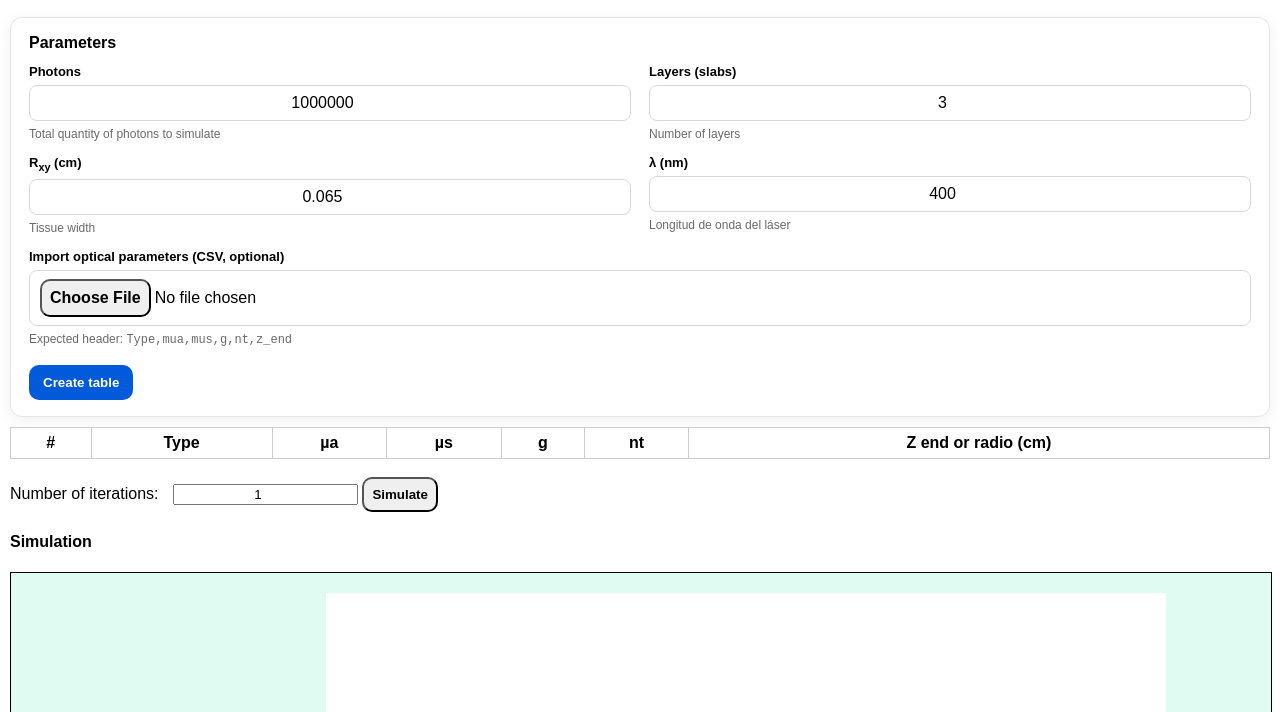
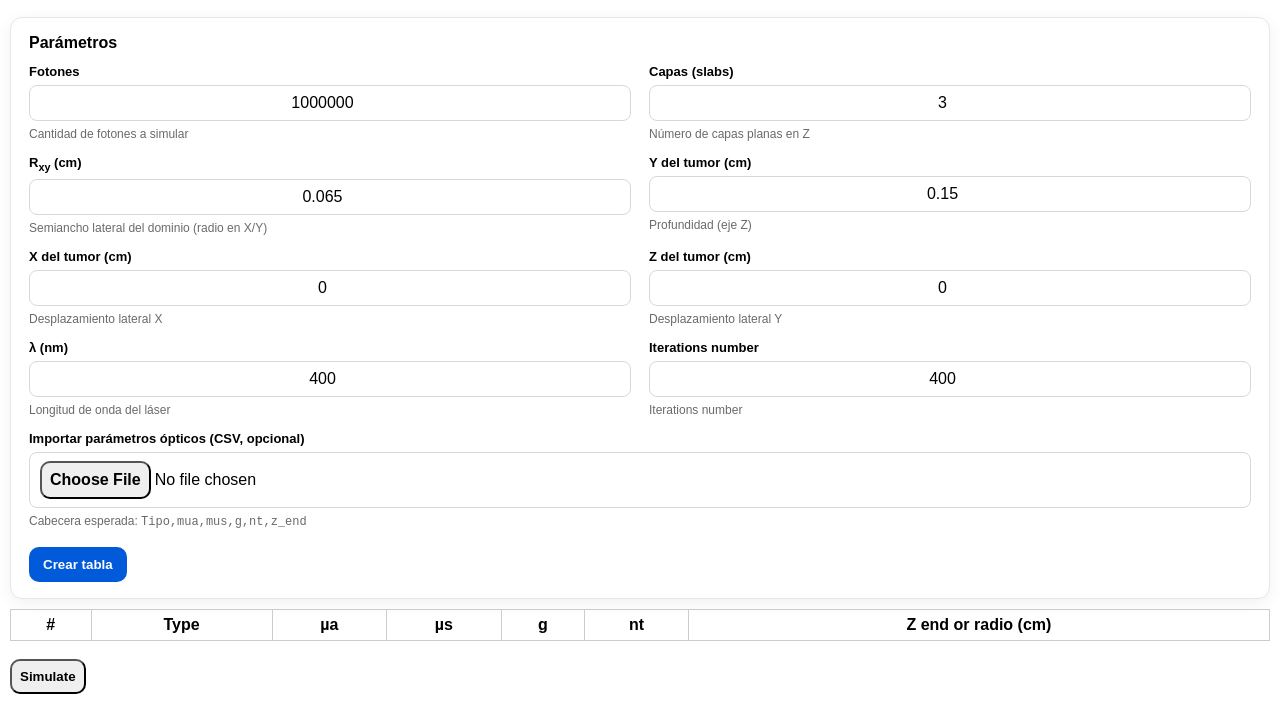
Before and after one commit to EuardoGracidas/MonteCarlo, a website: page index.html in a window 1280 px wide. Shown: the part 65-777 px from the top of the page. Drawn offline with Linux system fonts and the light colour scheme.

Commit message:
new version

```diff
--- a/index.html
+++ b/index.html
@@ -10,27 +10,46 @@
 
 
     <section class="panel">
-  <h3>Parameters</h3>
+  <h3>Parámetros</h3>
 
   <div class="form-grid">
     <!-- Simulación -->
     <div class="field">
-      <label for="Nphotons">Photons</label>
+      <label for="Nphotons">Fotones</label>
       <input id="Nphotons" type="number" value="1000000" min="1" step="1">
-      <small>Total quantity of photons to simulate</small>
+      <small>Cantidad de fotones a simular</small>
     </div>
 
     <div class="field">
-      <label for="NC">Layers (slabs)</label>
+      <label for="NC">Capas (slabs)</label>
       <input id="NC" type="number" value="3" min="1" step="1">
-      <small>Number of layers</small>
+      <small>Número de capas planas en Z</small>
     </div>
 
     <!-- Dominio -->
     <div class="field">
       <label for="Rxy">R<sub>xy</sub> (cm)</label>
       <input id="Rxy" type="number" value="0.065" step="0.0001" min="0">
-      <small>Tissue width</small>
+      <small>Semiancho lateral del dominio (radio en X/Y)</small>
+    </div>
+
+    <!-- Tumor (centro) -->
+    <div class="field">
+      <label for="theight">Y del tumor (cm)</label>
+      <input id="theight" type="number" value="0.15" min="0" step="any">
+      <small>Profundidad (eje Z)</small>
+    </div>
+
+    <div class="field">
+      <label for="tumorX">X del tumor (cm)</label>
+      <input id="tumorX" type="number" value="0" step="any">
+      <small>Desplazamiento lateral X</small>
+    </div>
+
+    <div class="field">
+      <label for="tumorY">Z del tumor (cm)</label>
+      <input id="tumorY" type="number" value="0" step="any">
+      <small>Desplazamiento lateral Y</small>
     </div>
 
     <!-- Fuente -->
@@ -40,15 +59,21 @@
       <small>Longitud de onda del láser</small>
     </div>
 
+    <div class="field">
+      <label for="Nit">Iterations number</label>
+      <input id="Nit" type="number" value="400" min="1" step="1">
+      <small>Iterations number</small>
+    </div>
+
     <!-- Acciones / Archivo -->
     <div class="field span-2">
-      <label for="fileCSV">Import optical parameters (CSV, optional)</label>
+      <label for="fileCSV">Importar parámetros ópticos (CSV, opcional)</label>
       <input id="fileCSV" type="file" accept=".csv">
-      <small>Expected header: <code>Type,mua,mus,g,nt,z_end</code></small>
+      <small>Cabecera esperada: <code>Tipo,mua,mus,g,nt,z_end</code></small>
     </div>
 
     <div class="actions span-2">
-      <button id="init" class="btn-primary">Create table</button>
+      <button id="init" class="btn-primary">Crear tabla</button>
     </div>
   </div>
 </section>
@@ -64,8 +89,7 @@
   </table>
 
   <br>
-  <label>Number of iterations: </label>
-  <input type="number" id="Nit" min=1 value=1>
+
   <button id="run">Simulate</button>
 
   <h4>Simulation</h4>
```
